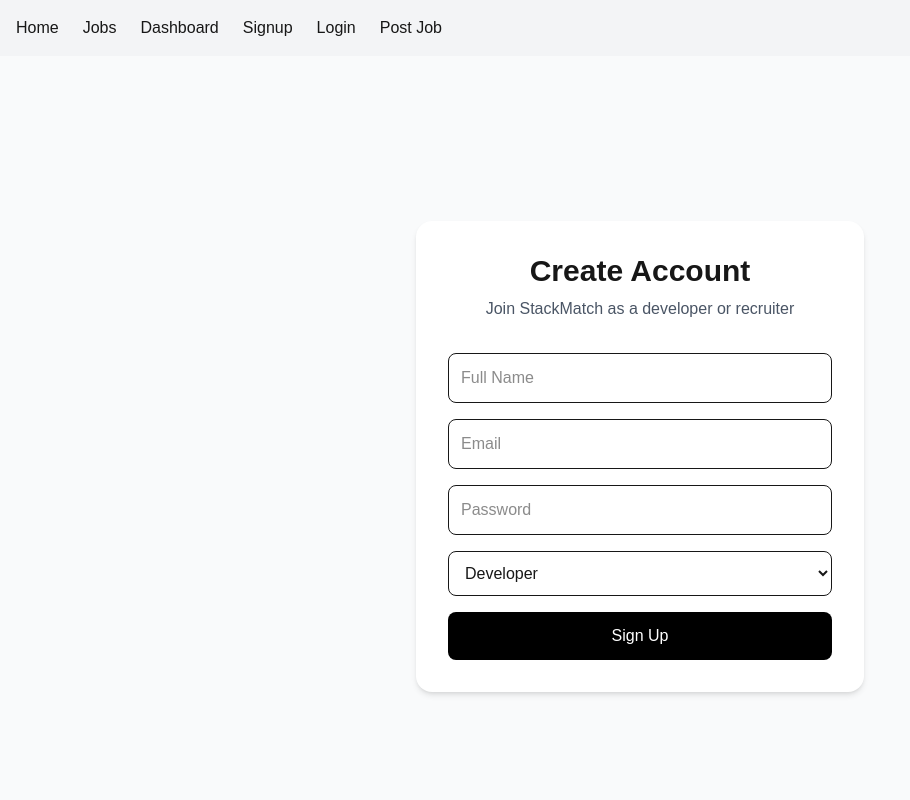
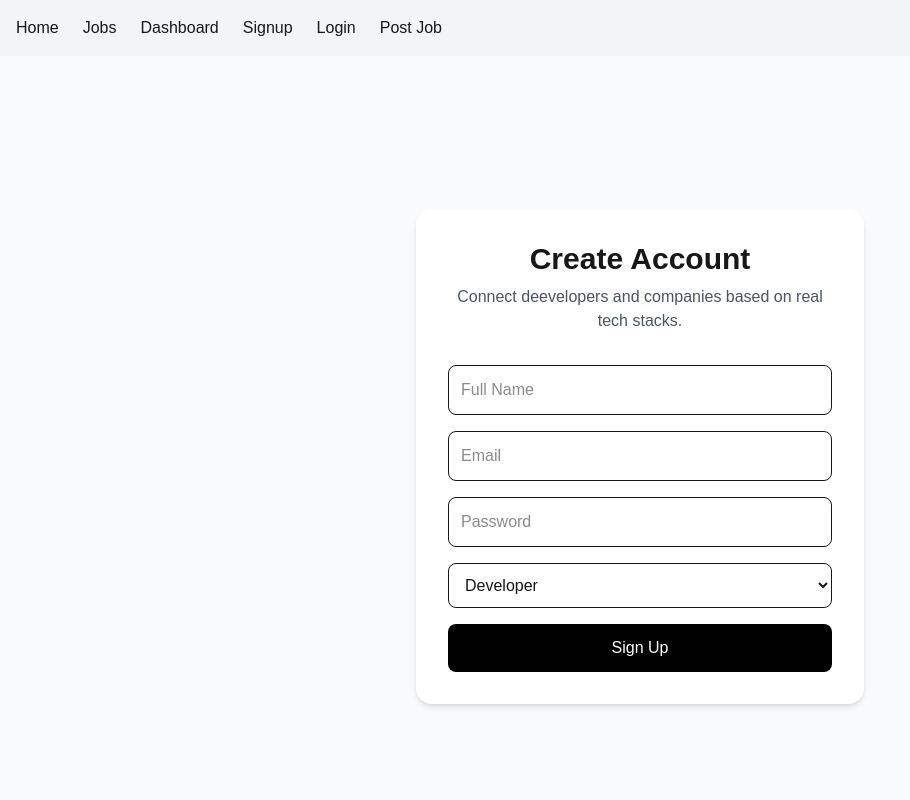
Before and after one commit to roopamdeep/stackmatch, a Next.js app: page /signup in a window 1280 px wide. Shown: the top 800 px of the page, without its empty margins (0-910 px from the left). Built offline with nearby package versions, Linux system fonts and the light colour scheme.

Commit message:
Minor change

```diff
--- a/app/signup/page.tsx
+++ b/app/signup/page.tsx
@@ -4,7 +4,7 @@
       <div className="w-full max-w-md bg-white p-8 rounded-2xl shadow-md">
         <h1 className="text-3xl font-bold text-center">Create Account</h1>
         <p className="text-gray-600 text-center mt-2">
-          Join StackMatch as a developer or recruiter
+          Connect deevelopers and companies based on real tech stacks.
         </p>
 
         <form className="mt-8 flex flex-col gap-4">
@@ -28,7 +28,7 @@
 
           <select className="border rounded-lg p-3">
             <option>Developer</option>
-            <option>Recruiter</option>
+            <option>Company</option>
           </select>
 
           <button className="bg-black text-white rounded-lg p-3">
```
